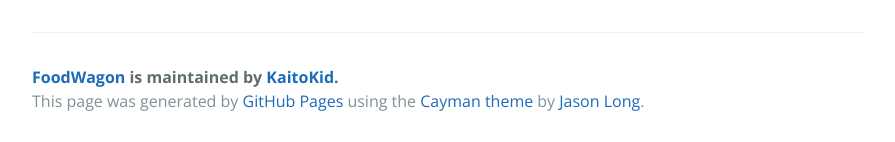
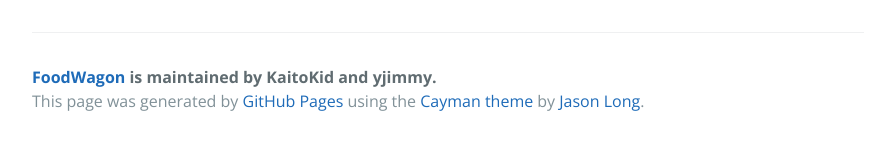
Before and after one commit to KaitoKid/foodwagon, a plain HTML site: page index.html in a window 1280 px wide. Shown: the part 1387-1529 px from the top of the page, without its empty margins (192-1087 px from the left). Drawn offline with nearby package versions, Linux system fonts and the light colour scheme.

Commit message:
Updated names

```diff
--- a/index.html
+++ b/index.html
@@ -90,7 +90,7 @@
 <p>Made by <a href="https://github.com/KaitoKid" class="user-mention">@KaitoKid</a> and <a href="https://github.com/yjimmyy" class="user-mention">@yjimmyy</a> for TechCrunch Disrupt SF 2016 Hackathon for CISCO and .CLUB</p>
 
       <footer class="site-footer">
-        <span class="site-footer-owner"><a href="https://github.com/KaitoKid/foodwagon">FoodWagon</a> is maintained by <a href="https://github.com/KaitoKid">KaitoKid</a>.</span>
+        <span class="site-footer-owner"><a href="https://github.com/KaitoKid/foodwagon">FoodWagon</a> is maintained by KaitoKid and yjimmy.</span>
 
         <span class="site-footer-credits">This page was generated by <a href="https://pages.github.com">GitHub Pages</a> using the <a href="https://github.com/jasonlong/cayman-theme">Cayman theme</a> by <a href="https://twitter.com/jasonlong">Jason Long</a>.</span>
       </footer>
```
